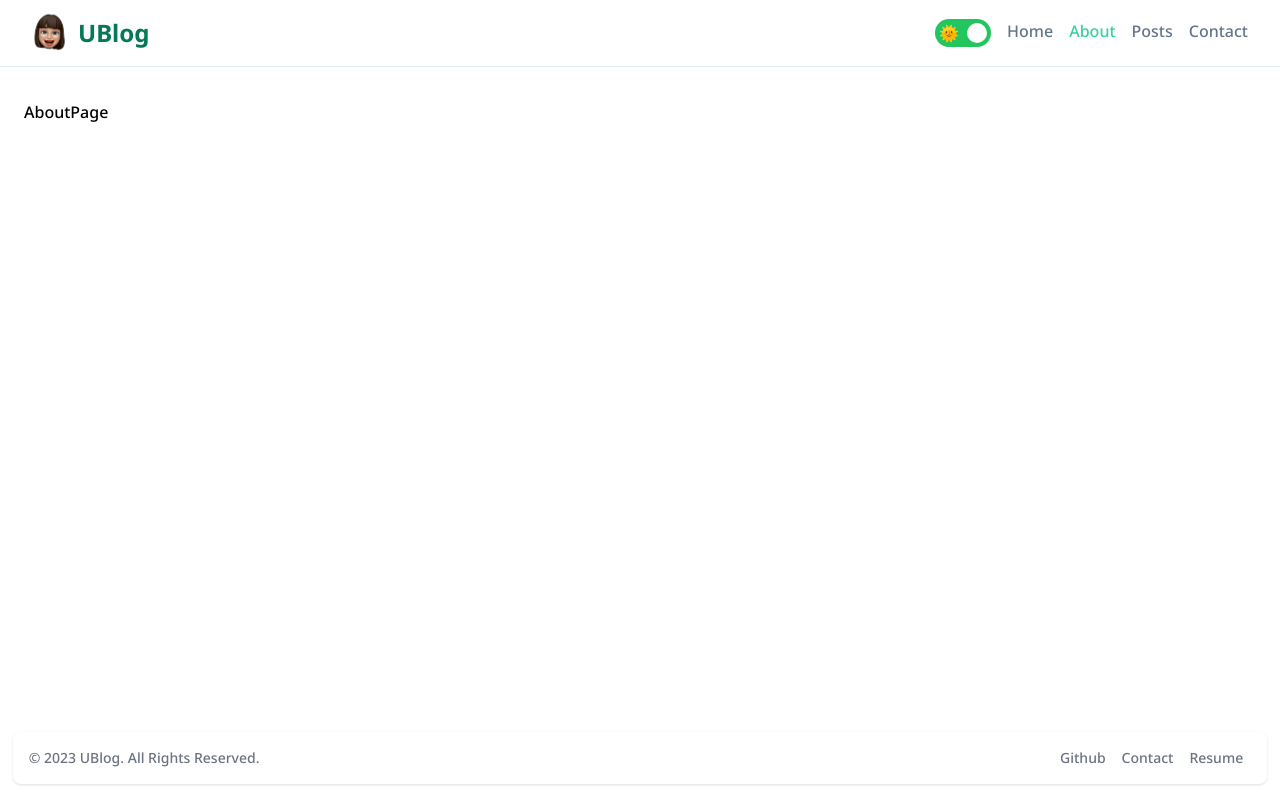
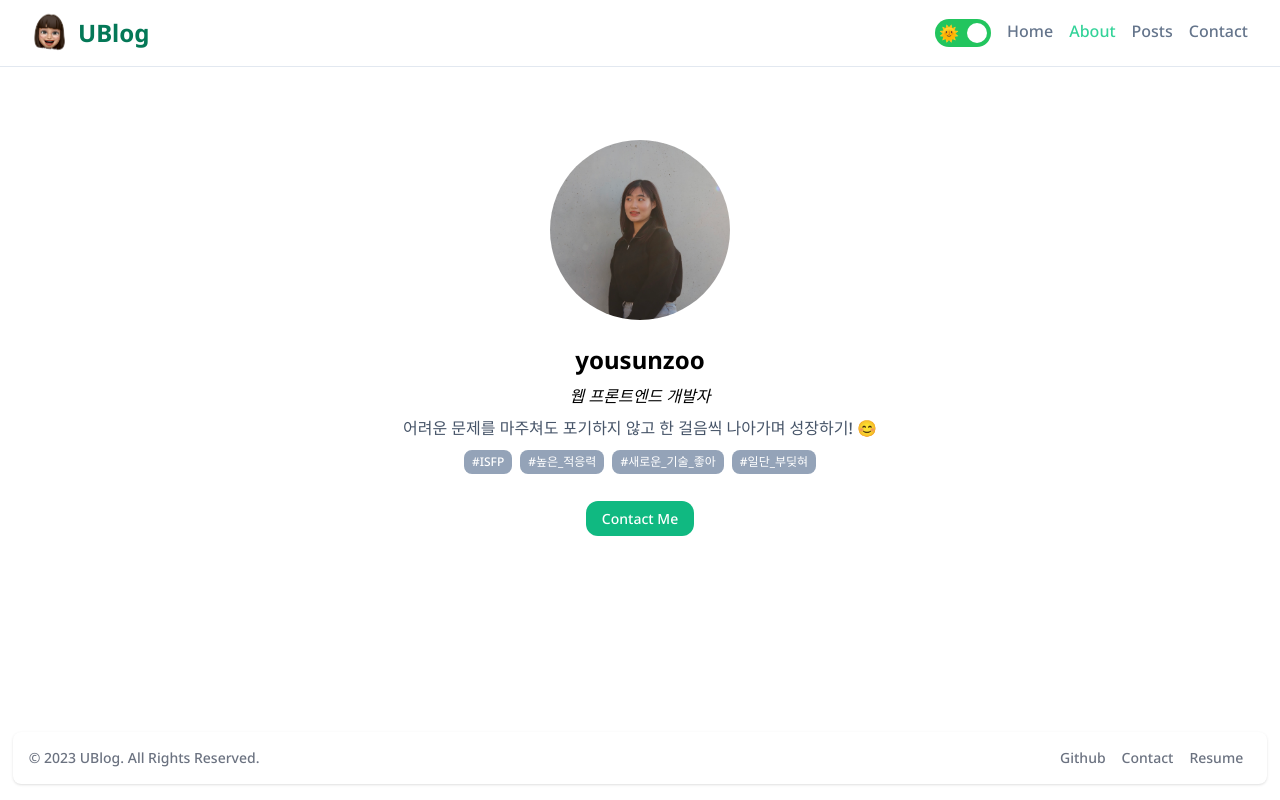
Before and after one commit to yousunzoo/UBlog, a Next.js app: page /about in a window 1280 px wide. Built offline with nearby package versions, Linux system fonts and the light colour scheme.

Commit message:
Fix: 토글 버튼 태그 변경

```diff
--- a/src/app/about/page.tsx
+++ b/src/app/about/page.tsx
@@ -1,7 +1,12 @@
+import Profile from '@/components/Profile';
 import React from 'react';
 
 function AboutPage() {
-	return <div>AboutPage</div>;
+	return (
+		<>
+			<Profile />
+		</>
+	);
 }
 
 export default AboutPage;
--- a/src/app/contact/page.tsx
+++ b/src/app/contact/page.tsx
@@ -4,7 +4,7 @@ import React from 'react';
 function ContactPage() {
 	return (
 		<>
-			<h2 className='py-8 text-center text-3xl'>Contact me</h2>
+			<h2 className='py-8 text-center text-3xl dark:text-white'>Contact me</h2>
 			<ContactForm />
 		</>
 	);
--- a/src/app/layout.tsx
+++ b/src/app/layout.tsx
@@ -18,7 +18,7 @@ export default function RootLayout({ children }: { children: React.ReactNode })
 			<head>
 				<link rel='shortcut icon' href='/icons/favicon.ico' />
 			</head>
-			<body className={`${noto.className} mx-auto flex w-full max-w-screen-2xl flex-col`}>
+			<body className={`${noto.className} mx-auto flex w-full max-w-screen-2xl flex-col dark:bg-slate-900`}>
 				<Header />
 				<main className='mx-auto w-full max-w-screen-2xl grow px-6 py-[100px]'>{children}</main>
 				<Footer />
--- a/src/components/CarouselPosts.tsx
+++ b/src/components/CarouselPosts.tsx
@@ -7,7 +7,7 @@ async function CarouselPosts() {
 	const posts = await getNonFeaturedPosts();
 	return (
 		<section className='my-12'>
-			<h2 className='my-2 text-2xl font-bold'>You May Like</h2>
+			<h2 className='my-2 text-2xl font-bold dark:text-white'>You May Like</h2>
 			<MultiCarousel>
 				{posts.map((post) => (
 					<PostCard key={post.path} post={post} />
--- a/src/components/Categories.tsx
+++ b/src/components/Categories.tsx
@@ -7,13 +7,13 @@ type Props = {
 };
 function Categories({ categories, selected, onClick }: Props) {
 	return (
-		<section className='p-4 text-center'>
-			<h2 className='mb-2 border-b border-emerald-500 pb-2 text-lg font-bold'>카테고리</h2>
+		<section className='p-4 text-center dark:text-white'>
+			<h2 className='mb-2 border-b border-emerald-500 pb-2 text-lg font-bold dark:text-white'>카테고리</h2>
 			<ul>
 				{categories.map((category) => (
 					<li
 						key={category}
-						className={`cursor-pointer hover:text-emerald-500 ${selected === category && 'text-emerald-600'}`}
+						className={`cursor-pointer hover:text-emerald-400 ${selected === category && 'text-emerald-500'}`}
 						onClick={() => onClick(category)}>
 						{category}
 					</li>
--- a/src/components/ContactForm.tsx
+++ b/src/components/ContactForm.tsx
@@ -38,7 +38,7 @@ function ContactForm() {
 							}, 3000);
 						});
 				})}
-				className='mx-auto max-w-[800px] rounded-lg p-12 shadow-lg'>
+				className='mx-auto max-w-[800px] rounded-lg bg-slate-100 p-12 shadow-lg dark:bg-slate-700 dark:text-white dark:shadow-slate-600'>
 				<div className='flex justify-between'>
 					<div className='w-[47%]'>
 						<label htmlFor='name'>
--- a/src/components/FeaturedPosts.tsx
+++ b/src/components/FeaturedPosts.tsx
@@ -7,7 +7,7 @@ async function FeaturedPosts() {
 
 	// 2. 모든 포스트 데이터 보여주기
 	return (
-		<section className='my-12'>
+		<section className='my-12 dark:text-slate-50'>
 			<h2 className='mb-4 text-2xl font-bold'>Featured Posts</h2>
 			<PostsGrid posts={posts} />
 		</section>
--- a/src/components/Footer.tsx
+++ b/src/components/Footer.tsx
@@ -1,5 +1,4 @@
 import Link from 'next/link';
-import React from 'react';
 
 function Footer() {
 	return (
--- a/src/components/Header.tsx
+++ b/src/components/Header.tsx
@@ -1,14 +1,13 @@
 'use client';
 import Image from 'next/image';
 import Link from 'next/link';
-import { useRouter, usePathname } from 'next/navigation';
-import React from 'react';
+import { usePathname } from 'next/navigation';
 import ThemeToggleBtn from './ThemeToggleBtn';
 
 function Header() {
 	const pathname = usePathname();
 	return (
-		<header className='fixed left-0 top-0 z-10 w-full border-b border-slate-200 bg-white/80 px-6 py-2 dark:border-zinc-700 dark:bg-black/80'>
+		<header className='fixed left-0 top-0 z-10 w-full border-b border-slate-200 bg-white/80 px-6 py-2 dark:border-zinc-700 dark:bg-slate-950/90'>
 			<div className='mx-auto flex max-w-screen-2xl items-center justify-between'>
 				<Link href='/' className='flex items-center gap-1 text-2xl font-bold text-emerald-700 dark:text-white'>
 					<Image src='/images/logo.png' alt='logo' width={50} height={50} />
--- a/src/components/PostCard.tsx
+++ b/src/components/PostCard.tsx
@@ -8,7 +8,7 @@ function PostCard({ post }: Props) {
 	const { title, path, description, date, category } = post;
 	return (
 		<Link href={`/posts/${path}`}>
-			<article className='overflow-hidden rounded-md shadow-md hover:shadow-xl'>
+			<article className='overflow-hidden rounded-md text-black shadow-md hover:shadow-xl dark:text-slate-100 dark:shadow-slate-600'>
 				<div className='relative h-[200px] w-full'>
 					<Image className='object-cover' src={`/images/posts/${path}.png`} alt={title} fill />
 					<span className='absolute left-4 top-2 my-2 rounded-xl bg-green-500 px-3 py-1 text-sm text-white'>
@@ -17,7 +17,7 @@ function PostCard({ post }: Props) {
 				</div>
 				<div className='flex flex-col items-center p-4'>
 					<time className='self-end'>{date.toString()}</time>
-					<h3 className='text-lg font-bold'>{title}</h3>
+					<h3 className='w-full truncate text-center text-lg font-bold'>{title}</h3>
 					<p className='w-full truncate text-center'>{description}</p>
 				</div>
 			</article>
--- a/src/components/Profile.tsx
+++ b/src/components/Profile.tsx
@@ -5,13 +5,13 @@ import React from 'react';
 const hashtags = ['#ISFP', '#높은_적응력', '#새로운_기술_좋아', '#일단_부딪혀'];
 function Profile() {
 	return (
-		<section className='py-10 text-center'>
+		<section className='py-10 text-center dark:text-white'>
 			<div className='relative mx-auto mb-6 h-[180px] w-[180px]'>
 				<Image src='/images/profile.jpg' fill className='rounded-full object-cover' alt='Profile image' />
 			</div>
 			<h2 className='mb-2 text-2xl font-bold'>yousunzoo</h2>
 			<p className='mb-2 italic'>웹 프론트엔드 개발자</p>
-			<p className='mb-2 break-keep text-slate-600'>
+			<p className='mb-2 break-keep text-slate-600 dark:text-slate-300'>
 				어려운 문제를 마주쳐도 포기하지 않고 한 걸음씩 나아가며 성장하기! 😊
 			</p>
 			<ul className='mb-8'>
--- a/src/components/ThemeToggleBtn.tsx
+++ b/src/components/ThemeToggleBtn.tsx
@@ -4,9 +4,8 @@ import React from 'react';
 
 function ThemeToggleBtn() {
 	const [theme, setTheme] = useToggleMode();
-	console.log(theme);
 	return (
-		<div
+		<button
 			onClick={() =>
 				(setTheme as React.Dispatch<React.SetStateAction<themeType>>)(theme === 'light' ? 'dark' : 'light')
 			}
@@ -19,7 +18,7 @@ function ThemeToggleBtn() {
 				} 'left-1' top-1 h-5 w-5 rounded-full bg-white transition-all`}></div>
 			<span className='z-1'>🌞</span>
 			<span>🌚</span>
-		</div>
+		</button>
 	);
 }
 
```
